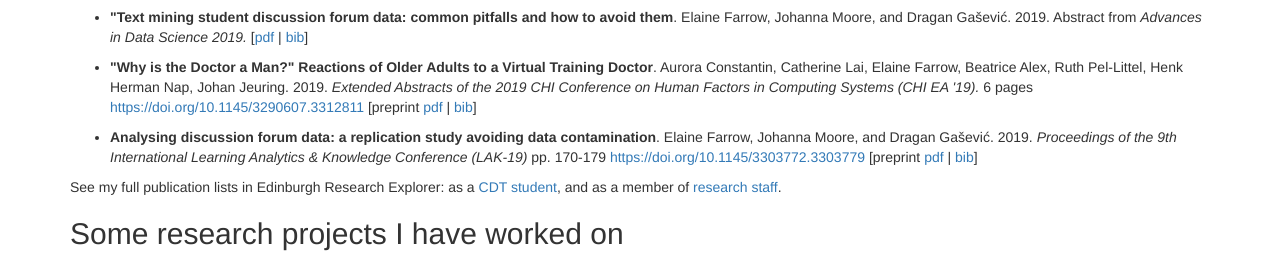
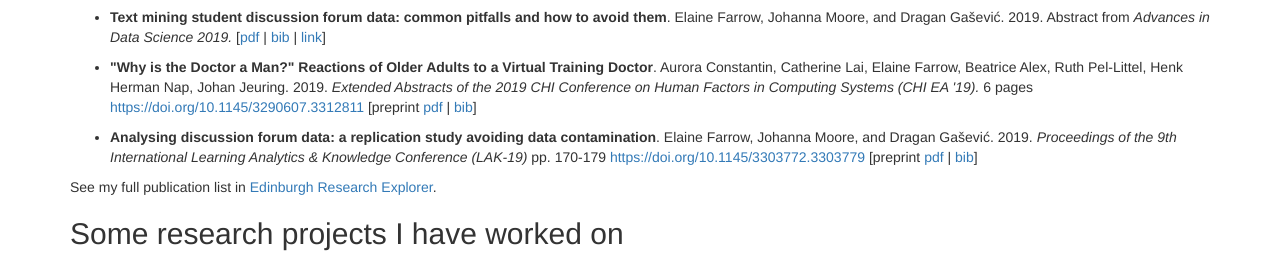
Before and after one commit to elainefarrow/homepage.template, a plain HTML site: page index.html in a window 1280 px wide. Shown: the part 514-771 px from the top of the page. Drawn offline with nearby package versions, Linux system fonts and the light colour scheme; files whose address does not match are found by name.

Commit message:
Update link to Edinburgh Research Explorer.

```diff
--- a/index.html
+++ b/index.html
@@ -119,11 +119,12 @@ can copy links to their papers if you wish. It is great to include bibtex as wel
         <p>
           <ul>
             <li>
-                <p><b>"Text mining student discussion forum data: common pitfalls and how to avoid them</b>. Elaine Farrow, Johanna Moore, and Dragan Gašević. 2019.
+                <p><b>Text mining student discussion forum data: common pitfalls and how to avoid them</b>. Elaine Farrow, Johanna Moore, and Dragan Gašević. 2019.
                     Abstract from <i>Advances in Data Science 2019.</i>
                 [<a href="papers/Text_mining_student_discussion_forum_data.pdf" target="_blank">pdf</a>
                 |
-                <a href="javascript:toggle('bibds-advances:fnt', 'bib_link_ds-advances:fnt', 'bib')"  id="bib_link_ds-advances:fnt">bib</a>]
+                <a href="javascript:toggle('bibds-advances:fnt', 'bib_link_ds-advances:fnt', 'bib')"  id="bib_link_ds-advances:fnt">bib</a>
+		| <a href="https://www.ds-advances.org/ds-advances19/day-1.html#text-mining-student-discussion-forum-data-common-pitfalls-and-how-to-avoid-them" target="_blank">link</a>]
                 </p>
 
               <div style="display:none;" id="bibds-advances:fnt"><pre class="bibtex">
@@ -196,9 +197,7 @@ can copy links to their papers if you wish. It is great to include bibtex as wel
           </ul>
         </p>
 
-        See my full publication lists in Edinburgh Research Explorer:
-        as a <a href="https://www.research.ed.ac.uk/portal/en/persons/elaine-farrow(c4234764-5251-4b06-85a9-b124c5e2b5c3)/publications.html" target="_blank">CDT student</a>,
-        and as a member of <a href="https://www.research.ed.ac.uk/portal/en/persons/elaine-farrow(73967c25-940b-496b-a814-e310cdaa1ef5)/publications.html" target="_blank">research staff</a>.
+        See my full publication list in <a href="https://www.research.ed.ac.uk/portal/en/persons/elaine-farrow(73967c25-940b-496b-a814-e310cdaa1ef5)/publications.html" target="_blank">Edinburgh Research Explorer</a>.
 
 <!--
   <li>External links: Social media, DBLP, Google Scholar, blogs, github, etc</li>
```
